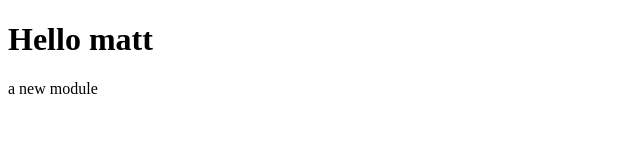
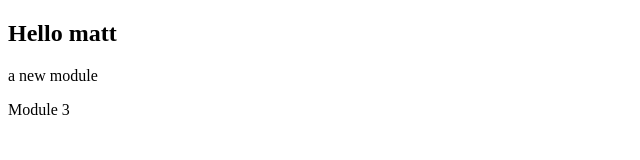
Before and after one commit to slsteven/gitTest, a plain HTML site: page index.html in a window 1280 px wide. Shown: the whole page, without its empty margins (0-640 px from the left). Drawn offline with Linux system fonts and the light colour scheme.

Commit message:
updated feature branch

```diff
--- a/index.html
+++ b/index.html
@@ -4,7 +4,12 @@
   <title></title>
 </head>
 <body>
-  <h1>Hello matt</h1>
-  <p>a new module</p>
+  <section>
+    <h1>Hello matt</h1>
+    <p>a new module</p>
+  </section>
+  <section>
+    <div>Module 3</div>
+  </section>
 </body>
 </html>
```
